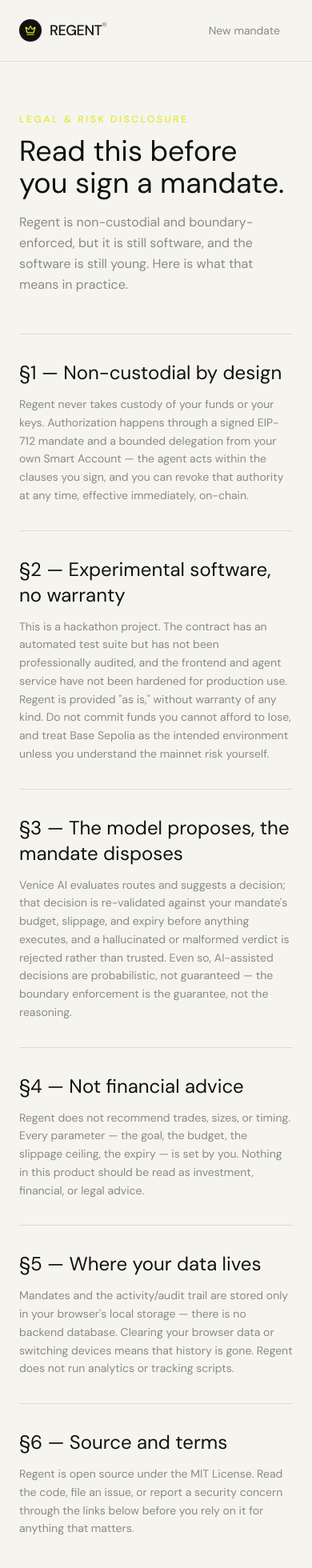
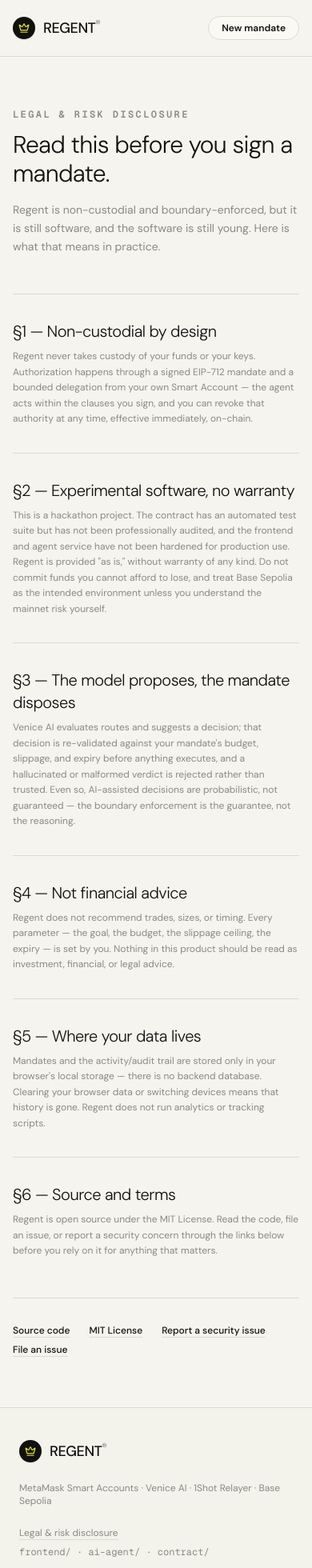
Before and after one commit to artomily/regent, a Next.js app in the folder frontend/: page /legal in a window 390 px wide. Shown: the top 1960 px of the page at 80% size. Built offline with nearby package versions, Linux system fonts and the light colour scheme.

Commit message:
feat(design): restyle legal page and opengraph-image to light editorial system

```diff
--- a/frontend/app/legal/page.tsx
+++ b/frontend/app/legal/page.tsx
@@ -38,25 +38,29 @@
 
 export default function LegalPage() {
   return (
-    <>
+    <div className="flex min-h-screen flex-col bg-canvas text-ink">
       <header className="border-b border-edge">
-        <div className="mx-auto flex w-full max-w-6xl items-center justify-between px-6 py-5">
-          <Link href="/" className="rounded-lg focus-visible:outline-2 focus-visible:outline-offset-4 focus-visible:outline-brass">
+        <div className="mx-auto flex w-full max-w-6xl items-center justify-between px-4 py-5 sm:px-6">
+          <Link href="/" className="rounded-full focus-visible:outline-2 focus-visible:outline-offset-4 focus-visible:outline-ink">
             <Brandmark />
           </Link>
           <Link
             href="/mandate"
-            className="rounded-full px-4 py-2 text-sm text-fog transition-colors hover:text-cream focus-visible:outline-2 focus-visible:outline-brass"
+            className="rounded-full border border-edge bg-surface px-4 py-1.5 text-xs font-semibold text-ink transition-colors hover:bg-panel focus-visible:outline-2 focus-visible:outline-ink"
           >
             New mandate
           </Link>
         </div>
       </header>
 
-      <main className="mx-auto w-full max-w-3xl flex-1 px-6 py-16">
-        <p className="text-xs font-medium tracking-[0.22em] text-brass uppercase">Legal & risk disclosure</p>
-        <h1 className="mt-3 font-display text-4xl text-cream">Read this before you sign a mandate.</h1>
-        <p className="mt-4 text-base leading-relaxed text-fog">
+      <main className="mx-auto w-full max-w-3xl flex-1 px-4 py-16 sm:px-6">
+        <p className="font-mono text-xs font-semibold tracking-[0.2em] text-muted uppercase">
+          Legal & risk disclosure
+        </p>
+        <h1 className="mt-3 font-display text-3xl font-light tracking-tight text-ink sm:text-5xl">
+          Read this before you sign a mandate.
+        </h1>
+        <p className="mt-4 text-sm leading-relaxed text-muted sm:text-base">
           Regent is non-custodial and boundary-enforced, but it is still software, and the software is still
           young. Here is what that means in practice.
         </p>
@@ -64,34 +68,34 @@
         <div className="mt-12 space-y-8">
           {SECTIONS.map((s) => (
             <section key={s.title} className="border-t border-edge pt-8">
-              <h2 className="font-display text-2xl text-brass-bright">{s.title}</h2>
-              <p className="mt-3 text-sm leading-relaxed text-fog">{s.body}</p>
+              <h2 className="font-display text-xl font-light tracking-tight text-ink">{s.title}</h2>
+              <p className="mt-2 text-xs leading-relaxed text-muted sm:text-sm">{s.body}</p>
             </section>
           ))}
         </div>
 
-        <div className="mt-12 flex flex-wrap gap-x-6 gap-y-2 border-t border-edge pt-8 text-sm">
+        <div className="mt-12 flex flex-wrap gap-x-6 gap-y-2 border-t border-edge pt-8 text-xs font-medium text-muted">
           <a
             href="https://github.com/artomily/regent"
-            className="text-cream underline decoration-edge-strong underline-offset-4 transition-colors hover:text-brass-bright"
+            className="text-ink underline decoration-edge underline-offset-4 transition-colors hover:text-muted"
           >
             Source code
           </a>
           <a
             href="https://github.com/artomily/regent/blob/main/LICENSE"
-            className="text-cream underline decoration-edge-strong underline-offset-4 transition-colors hover:text-brass-bright"
+            className="text-ink underline decoration-edge underline-offset-4 transition-colors hover:text-muted"
           >
             MIT License
           </a>
           <a
             href="https://github.com/artomily/regent/blob/main/SECURITY.md"
-            className="text-cream underline decoration-edge-strong underline-offset-4 transition-colors hover:text-brass-bright"
+            className="text-ink underline decoration-edge underline-offset-4 transition-colors hover:text-muted"
           >
             Report a security issue
           </a>
           <a
             href="https://github.com/artomily/regent/issues"
-            className="text-cream underline decoration-edge-strong underline-offset-4 transition-colors hover:text-brass-bright"
+            className="text-ink underline decoration-edge underline-offset-4 transition-colors hover:text-muted"
           >
             File an issue
           </a>
@@ -99,6 +103,6 @@
       </main>
 
       <SiteFooter />
-    </>
+    </div>
   )
 }
--- a/frontend/app/opengraph-image.tsx
+++ b/frontend/app/opengraph-image.tsx
@@ -15,81 +15,103 @@
           flexDirection: "column",
           alignItems: "center",
           justifyContent: "center",
-          background: "#0f0d0a",
+          background: "#F5F4EE",
           position: "relative",
+          fontFamily: "sans-serif",
         }}
       >
         <div
           style={{
             position: "absolute",
-            top: 48,
-            left: 48,
-            right: 48,
-            bottom: 48,
-            border: "1px solid rgba(236,230,217,0.18)",
-            borderRadius: 6,
+            top: 40,
+            left: 40,
+            right: 40,
+            bottom: 40,
+            border: "1px solid #DCDBD3",
+            borderRadius: 16,
             display: "flex",
           }}
         />
         <div
           style={{
             position: "absolute",
-            top: 96,
-            left: 88,
+            top: 70,
+            left: 70,
             fontSize: 13,
             letterSpacing: 3,
-            color: "#7a7263",
+            color: "#8A8A85",
             display: "flex",
+            fontWeight: 600,
           }}
         >
-          MANDATE-BOUNDED AI AGENT
+          (01) MANDATE-BOUNDED AGENT
         </div>
         <div
           style={{
             position: "absolute",
-            top: 96,
-            right: 88,
+            top: 70,
+            right: 70,
             fontSize: 13,
             letterSpacing: 3,
-            color: "#7a7263",
+            color: "#8A8A85",
+            display: "flex",
+            fontWeight: 600,
+          }}
+        >
+          THE MANDATE IS LAW ©2026
+        </div>
+        <div
+          style={{
+            width: 72,
+            height: 72,
+            borderRadius: "50%",
+            background: "#E3E82A",
+            display: "flex",
+            alignItems: "center",
+            justifyContent: "center",
+            fontSize: 32,
+            fontWeight: 700,
+            color: "#111110",
+            marginBottom: 20,
+          }}
+        >
+          R
+        </div>
+        <div
+          style={{
+            fontSize: 104,
+            fontWeight: 300,
+            letterSpacing: -4,
+            color: "#111110",
             display: "flex",
           }}
         >
-          THE MANDATE IS LAW
+          REGENT®
         </div>
-        <svg width="120" height="120" viewBox="0 0 140 140" style={{ marginBottom: 24 }}>
-          <circle cx="70" cy="70" r="54" fill="none" stroke="#c9a35e" strokeWidth="1.5" />
-          <rect
-            x="52"
-            y="52"
-            width="36"
-            height="36"
-            fill="none"
-            stroke="#c9a35e"
-            strokeWidth="1.5"
-            transform="rotate(45 70 70)"
-          />
-          <circle cx="70" cy="70" r="3" fill="#c9a35e" />
-        </svg>
-        <div style={{ fontSize: 116, color: "#c9a35e", display: "flex" }}>Regent</div>
         <div
           style={{
-            fontSize: 20,
-            letterSpacing: 3,
-            color: "#a89e8a",
+            fontSize: 22,
+            letterSpacing: 2,
+            color: "#8A8A85",
             marginTop: 16,
             display: "flex",
+            fontWeight: 400,
           }}
         >
           YOU GIVE THE MANDATE. REGENT EXECUTES.
         </div>
         <div
           style={{
-            fontSize: 14,
+            fontSize: 13,
             letterSpacing: 2,
-            color: "#7a7263",
+            color: "#111110",
             marginTop: 48,
             display: "flex",
+            padding: "8px 24px",
+            borderRadius: 9999,
+            background: "#EDECE5",
+            border: "1px solid #DCDBD3",
+            fontWeight: 500,
           }}
         >
           BASE SEPOLIA · VENICE AI · 1SHOT RELAYER · METAMASK SMART ACCOUNTS
```
